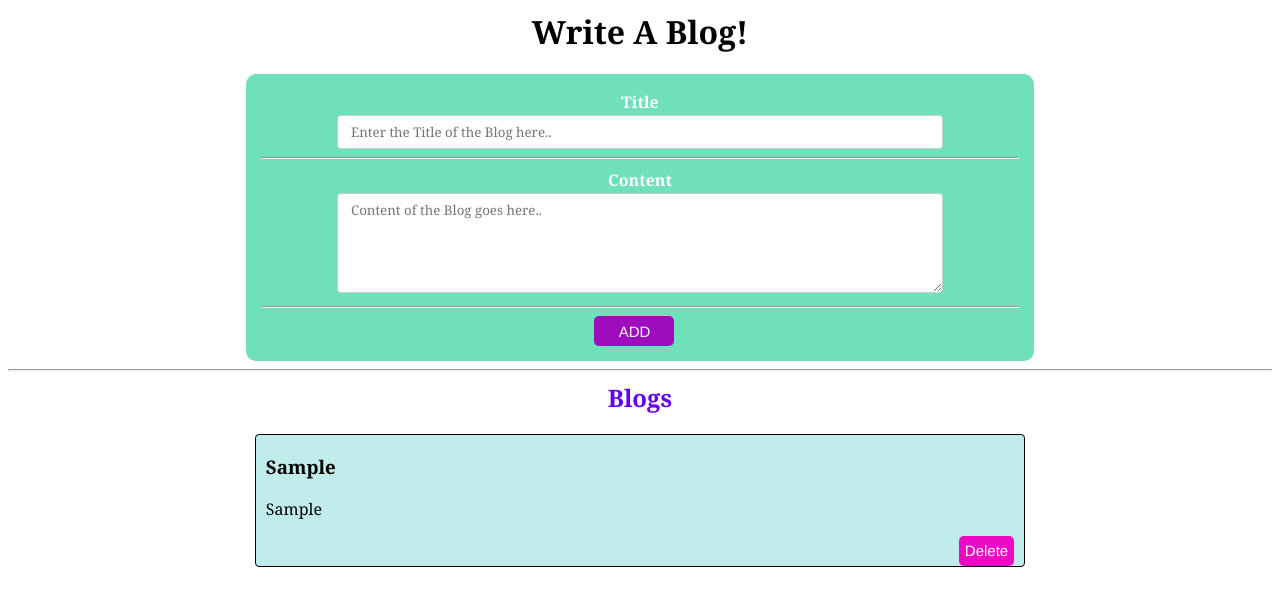
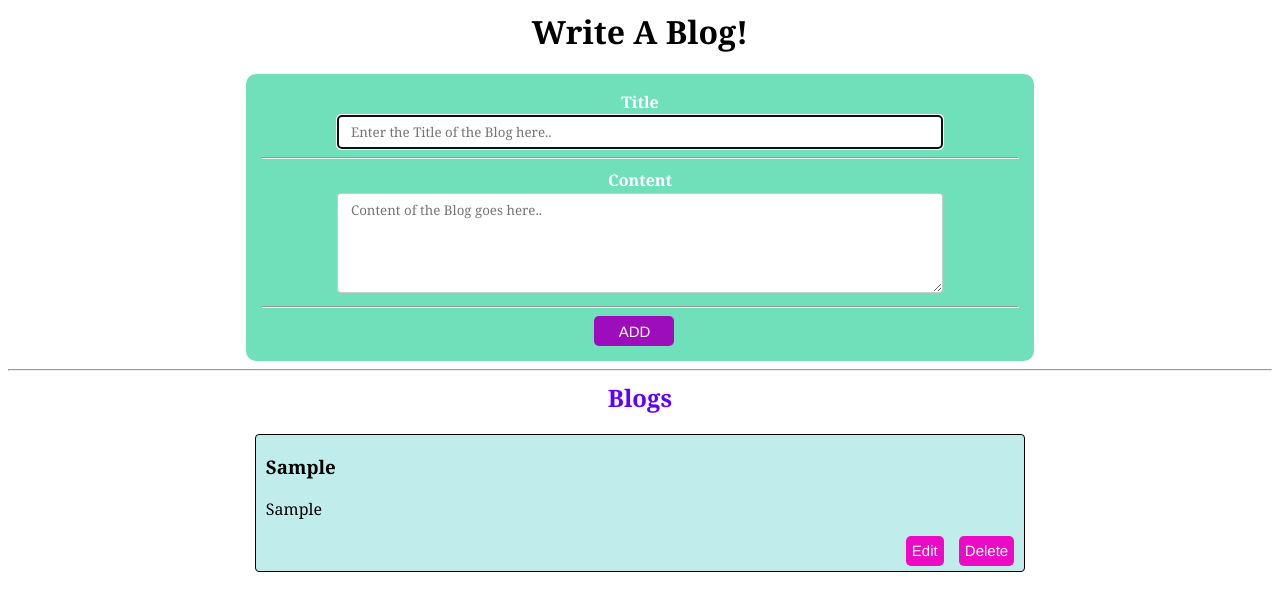
Before and after one commit to sdmohapatra7/Blog-App, a React (Create React App) app: page / in a window 1280 px wide. Both pictures are taken after typing "Sample", "Sample" into the empty fields and a click on the button "ADD". Shown: the top 610 px of the page. Built offline with nearby package versions, Linux system fonts and the light colour scheme.

Commit message:
used useRef And useEffect focus and page title

```diff
--- a/src/components/Blog.js
+++ b/src/components/Blog.js
@@ -1,4 +1,4 @@
-import React,{useState} from 'react'
+import React,{useState,useRef,useEffect} from 'react'
 
 export default function Blog() {
 
@@ -6,18 +6,36 @@ export default function Blog() {
     // const[content,setContent]=useState('');
     const[formData,setFormData]=useState({title:'',content:''})
     const[blogs,setBlogs]=useState([]);
+    const titleRef = useRef(null);
+
+    useEffect(()=>{
+        titleRef.current.focus()
+    },[]);
+
+    useEffect(()=>{
+        if(blogs.length && blogs[0].title){
+            document.title = blogs[0].title;
+        }else{
+            document.title = 'No Blogs!'
+        }
+    },[blogs]);
 
     const handleSubmit = (e)=>{
         e.preventDefault();
+
         setBlogs([{title:formData.title,
                 content:formData.content},...blogs]);
         // setTitle('');
         // setContent('');
         setFormData({title:'',content:''});
+        titleRef.current.focus();
     }
     const handleDelete = (index)=>{
         let restBlog = blogs.filter((blog,i)=>i!==index);
         setBlogs(restBlog);
+    }
+    const handleEdit = ()=>{
+
     }
 
     return (
@@ -27,11 +45,11 @@ export default function Blog() {
             <form onSubmit={handleSubmit}>
                 {/* Row component to create a row for first input field */}
                 <Row label='Title'>
-                    <input className='input' placeholder="Enter the Title of the Blog here.." value={formData.title} onChange={(e)=>setFormData({title:e.target.value,content:formData.content})}/>
+                    <input className='input' placeholder="Enter the Title of the Blog here.." value={formData.title} ref={titleRef} onChange={(e)=>setFormData({title:e.target.value,content:formData.content})}/>
                 </Row>
                 {/* Row component to create a row for Text area field */}
                 <Row label='Content'>
-                    <textarea className='input content' placeholder="Content of the Blog goes here.." value={formData.content} onChange={(e)=>setFormData({title:formData.title,content:e.target.value})}/>
+                    <textarea className='input content' placeholder="Content of the Blog goes here.." required value={formData.content} onChange={(e)=>setFormData({title:formData.title,content:e.target.value})}/>
                 </Row>
                 <button className = "btn">ADD</button>
             </form>
@@ -43,6 +61,7 @@ export default function Blog() {
                 <h3>{blog.title}</h3>
                 <p>{blog.content}</p>
                 <div className='blog-btn'>
+                    <button className='btn edit' onClick={()=>handleEdit(index)}>Edit</button>
                     <button className='btn remove' onClick={()=>handleDelete(index)}>Delete</button>
                 </div>
             </div>
--- a/src/index.css
+++ b/src/index.css
@@ -92,12 +92,23 @@ h1{
 
 .remove{
   background-color: rgb(236, 10, 198);
-  width:fit-content
+  width:fit-content;
+  margin-right: 10px;
+  margin-bottom: 5px;
 }
 
 .blog-btn{
-  text-align: end;
-  margin-right: 10px;
+  position: relative;
+  display: flex;
+  justify-content: flex-end;
+  align-items: flex-end;
+
+}
+.edit{
+  background-color: rgb(236, 10, 198);
+  width:fit-content;
+  margin-right: -42%;
+  margin-bottom: 5px;
 }
 /* Created with https://www.css-gradient.com */
 /* background: #565318;
```
